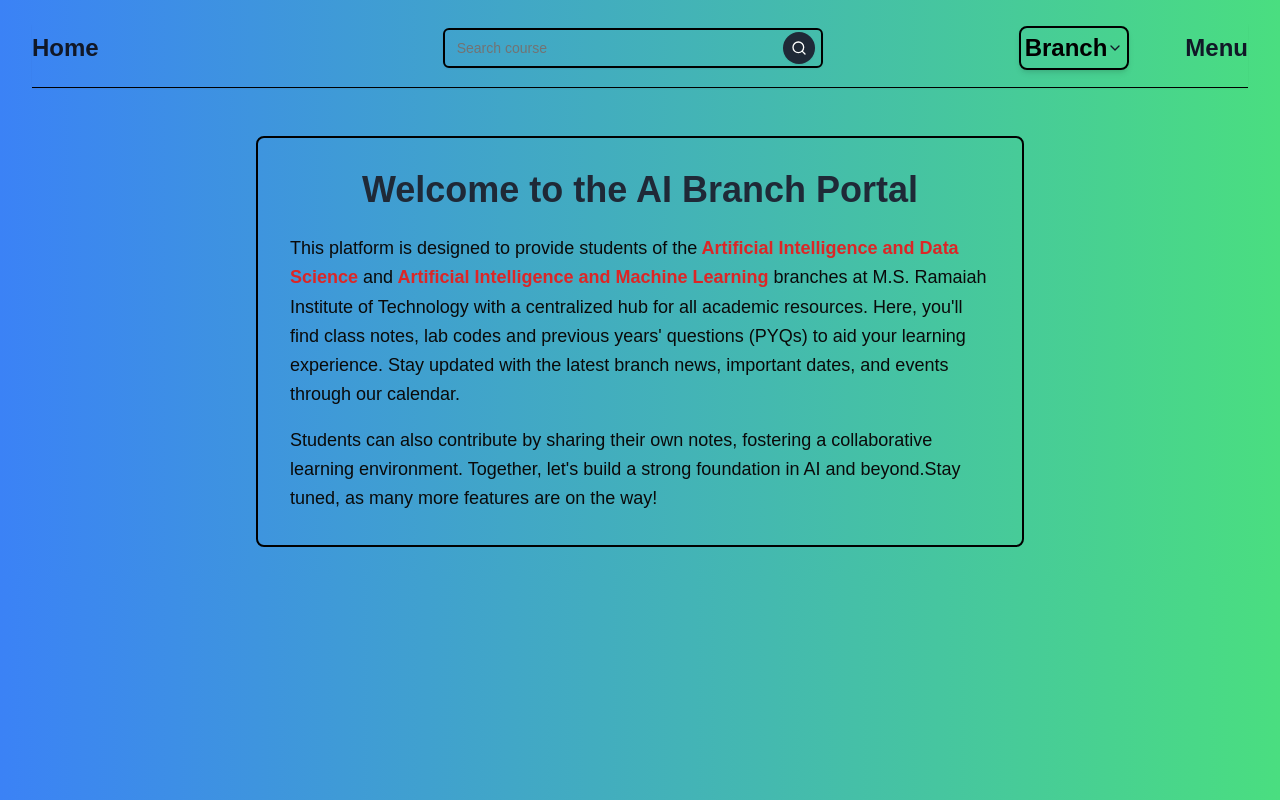
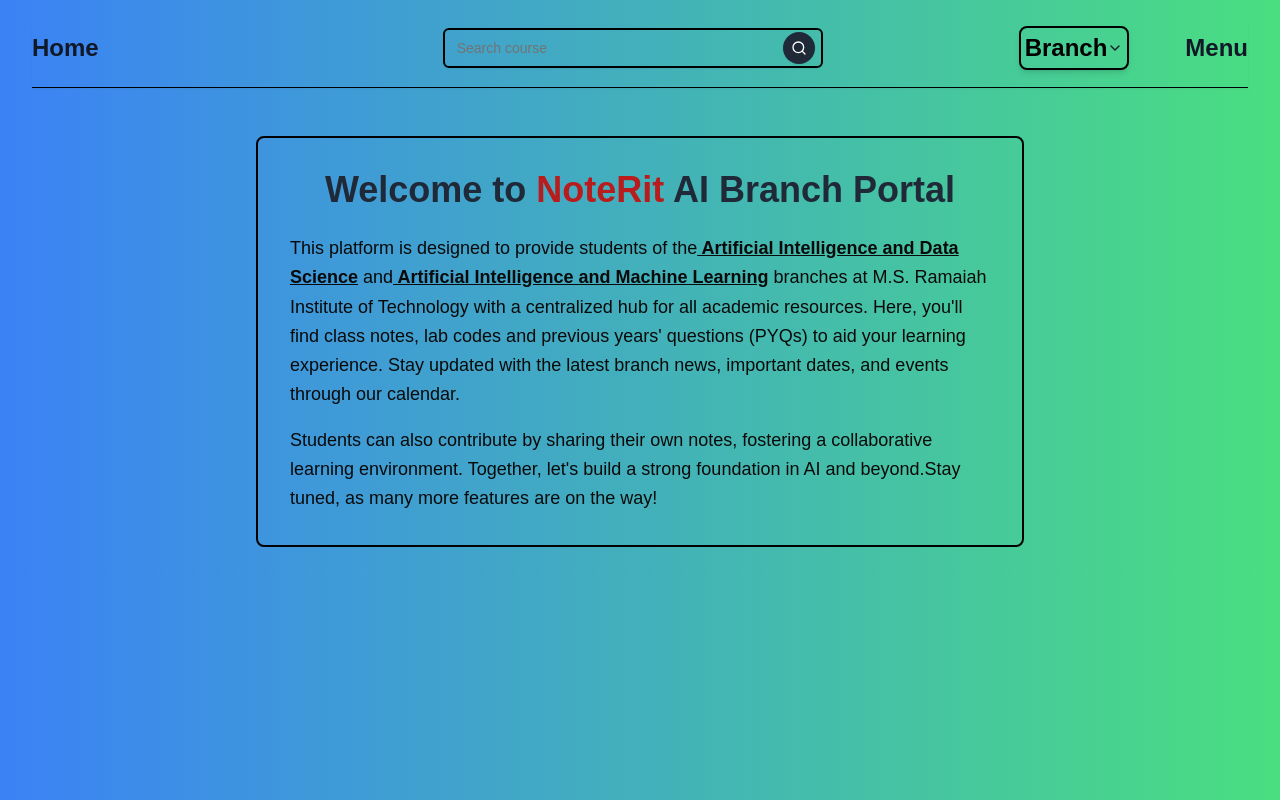
Before and after one commit to RohanPKulkarni/nextjs-2024, a Next.js app: page / in a window 1280 px wide. Built offline with nearby package versions, Linux system fonts and the light colour scheme.

Commit message:
home page

```diff
--- a/src/app/page.js
+++ b/src/app/page.js
@@ -2,12 +2,14 @@
 export default function Home() {
   return (
     <section class="max-w-3xl bg-transparent mx-auto p-8 lg:custom-shadow1 rounded-lg mt-6 lg:mt-12 md:mt-8 hover:shadow-xl transition-shadow duration-300 border-2 border-black ">
-      <h1 class="text-4xl font-bold text-center text-gray-800 mb-6">Welcome to the AI Branch Portal</h1>
+      <h1 class="text-4xl font-bold text-center text-gray-800 mb-6">
+        Welcome to <span class="text-red-700">NoteRit</span> AI Branch Portal
+      </h1>
 
       <p class="text-lg text-black-600 mb-4 leading-relaxed">
       This platform is designed to provide students of the
-      <span class="font-bold text-red-600"> Artificial Intelligence and Data Science</span> and
-      <span class="font-bold text-red-600"> Artificial Intelligence and Machine Learning</span> branches at M.S. Ramaiah Institute of Technology with a centralized hub for all academic resources.
+      <span class="font-bold underline"> Artificial Intelligence and Data Science</span> and
+      <span class="font-bold underline"> Artificial Intelligence and Machine Learning</span> branches at M.S. Ramaiah Institute of Technology with a centralized hub for all academic resources.
       Here, you'll find class notes, lab codes and previous years' questions (PYQs) to aid your learning experience. Stay updated
       with the latest branch news, important dates, and events through our calendar.
       </p>
```
